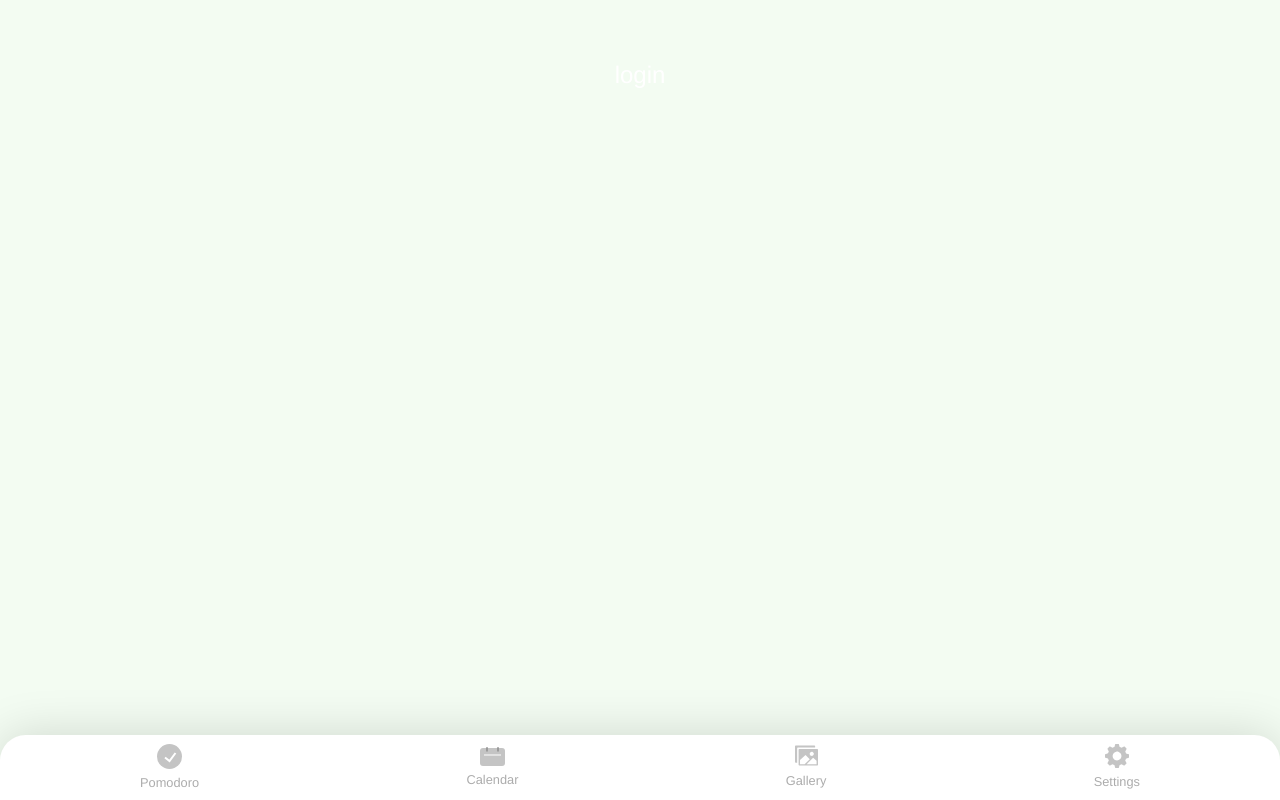
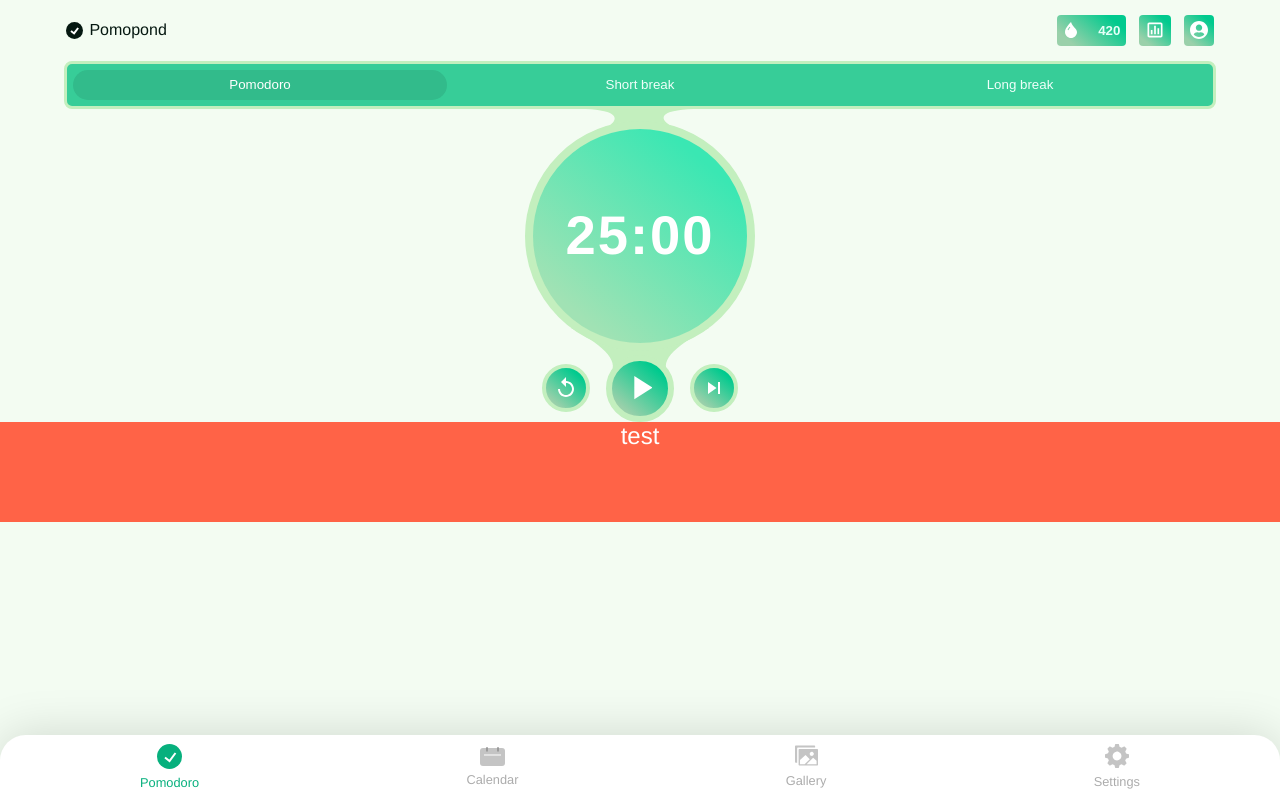
Before and after one commit to Shirajuki/pomopond, a Preact app: page / in a window 1280 px wide. Built offline with nearby package versions, Linux system fonts and the light colour scheme.

Commit message:
feat: add pomodoro timer functionality through web worker

```diff
--- a/index.html
+++ b/index.html
@@ -5,6 +5,17 @@
     <link rel="icon" type="image/svg+xml" href="/src/favicon.svg" />
     <meta name="viewport" content="width=device-width, initial-scale=1.0" />
     <title>Pomopond</title>
+    <meta name="description" content="Your app description" />
+    <link rel="icon" href="/favicon.svg" type="image/svg+xml" />
+    <link
+      rel="alternate icon"
+      href="/favicon.ico"
+      type="image/png"
+      sizes="16x16"
+    />
+    <link rel="apple-touch-icon" href="/apple-touch-icon.png" sizes="180x180" />
+    <link rel="mask-icon" href="/favicon.svg" color="#FFFFFF" />
+    <meta name="theme-color" content="#ffffff" />
   </head>
   <body>
     <div id="app"></div>
--- a/package.json
+++ b/package.json
@@ -11,7 +11,6 @@
     "preact": "^10.5.15"
   },
   "devDependencies": {
-    "sass": "^1.51.0",
     "@preact/preset-vite": "^2.1.5",
     "@typescript-eslint/eslint-plugin": "^5.25.0",
     "@typescript-eslint/parser": "^5.25.0",
@@ -19,7 +18,9 @@
     "eslint-config-preact": "^1.3.0",
     "eslint-config-prettier": "^8.5.0",
     "prettier": "^2.6.2",
+    "sass": "^1.51.0",
     "typescript": "^4.4.4",
-    "vite": "^2.7.2"
+    "vite": "^2.7.2",
+    "vite-plugin-pwa": "^0.12.0"
   }
 }
--- a/src/app.tsx
+++ b/src/app.tsx
@@ -48,7 +48,7 @@ const PopupHandler = ({ popup }: IPopupHandler) => {
 };
 
 export const App = () => {
-  const [screen, setScreen] = useState(0);
+  const [screen, setScreen] = useState(1);
   const [popups, setPopups] = useState<Number[]>([]);
   return (
     <>
--- a/src/components/PomodoroTimer.tsx
+++ b/src/components/PomodoroTimer.tsx
@@ -1,14 +1,118 @@
 import { h } from 'preact';
-import { useState } from 'preact/hooks';
+import {
+  StateUpdater,
+  useEffect,
+  useMemo,
+  useRef,
+  useState,
+} from 'preact/hooks';
+import { formatTimer } from '../utils/TimerUtils';
 import styles from '../styles/pomodoro.module.scss';
+import workerString from '../timer.js?raw';
+const workerBlob = new Blob([workerString], { type: 'text/javascript' });
+const workerUrl = URL.createObjectURL(workerBlob);
+const createWorker = () => new Worker(workerUrl, { type: 'classic' });
 
+type TimerType = {
+  buttons: string[];
+  active: number;
+};
+interface IToggleableButtons {
+  buttons: TimerType;
+  activeClass: string;
+  setButtons: StateUpdater<TimerType>;
+}
+const initialButtons: TimerType = {
+  buttons: ['Pomodoro', 'Short break', 'Long break'],
+  active: 0,
+};
+
+const ToggleableButtons = ({
+  buttons,
+  activeClass,
+  setButtons,
+}: IToggleableButtons) => {
+  return (
+    <>
+      {buttons.buttons.map((button, index) => {
+        return (
+          <button
+            class={buttons.active == index ? activeClass : ''}
+            onClick={() => setButtons({ ...buttons, active: index })}
+          >
+            {button}
+          </button>
+        );
+      })}
+    </>
+  );
+};
+
+type Timer = {
+  time: number;
+  ticking: boolean;
+};
+const initialTimer = {
+  time: 25 * 60,
+  ticking: false,
+};
 const PomodoroTimer = () => {
+  const [buttons, setButtons] = useState<TimerType>(initialButtons);
+  const [timer, setTimer] = useState<Timer>(initialTimer);
+  const worker = useMemo(createWorker, [createWorker]);
+  const workerRef = useRef<Worker>(worker);
+
+  const startTimer = () => {
+    if (!timer.ticking) {
+      workerRef.current.postMessage('start-timer');
+      setTimer({ ...timer, ticking: true });
+    }
+  };
+
+  const stopTimer = () => {
+    if (timer.ticking) {
+      workerRef.current.postMessage('stop-timer');
+      setTimer({ ...timer, ticking: false });
+    }
+  };
+
+  const resetTimer = () => {
+    if (timer.ticking) {
+      workerRef.current.postMessage('reset-timer');
+      setTimer({ time: initialTimer.time, ticking: true });
+    }
+  };
+
+  useEffect(() => {
+    workerRef.current = worker;
+    worker.postMessage(['set-timer', timer.time]);
+    worker.onmessage = function (e) {
+      const result = e.data;
+      console.log('got', result, timer);
+      if (result === 'finish-timer') {
+        setTimer({ time: 0, ticking: false });
+      } else if (result[0] === 'tick-timer')
+        setTimer({ time: result[1], ticking: true });
+    };
+    const cleanup = () => {
+      worker.terminate();
+      setTimer(initialTimer);
+    };
+    return cleanup;
+  }, [worker]);
+
+  useEffect(() => {
+    console.log(timer);
+  }, [timer]);
+
   return (
     <div class={styles.pomodoro}>
       <div class={styles.timerType}>
-        <button class={styles.active}>Pomodoro</button>
-        <button>Short break</button>
-        <button>Long break</button>
+        <ToggleableButtons
+          buttons={buttons}
+          setButtons={setButtons}
+          activeClass={styles.active}
+        />
       </div>
       <svg
         class={styles.topConnect}
@@ -24,7 +128,7 @@ const PomodoroTimer = () => {
         />
       </svg>
       <div class={styles.timerDisplay}>
-        <p>25:00</p>
+        <p>{formatTimer(timer.time)}</p>
         <div></div>
       </div>
       <svg
@@ -42,7 +146,10 @@ const PomodoroTimer = () => {
       </svg>
 
       <div class={styles.timerControls}>
-        <button>
+        <button
+          onClick={resetTimer}
+          class={!timer.ticking ? styles.hidden : ''}
+        >
           <svg
             width="24"
             height="24"
@@ -56,7 +163,8 @@ const PomodoroTimer = () => {
             />
           </svg>
         </button>
-        <button>
+        {!timer.ticking ? (
+          <button onClick={startTimer}>
             <svg
               width="24"
               height="24"
@@ -67,6 +175,25 @@ const PomodoroTimer = () => {
               <path d="M0 0V20.4167L16.0417 10.2083L0 0Z" fill="white"></path>
             </svg>
           </button>
+        ) : (
+          <button
+            onClick={stopTimer}
+            class={!timer.ticking ? styles.hidden : ''}
+          >
+            <svg
+              width="24"
+              height="24"
+              viewBox="0 0 19 21"
+              fill="none"
+              xmlns="http://www.w3.org/2000/svg"
+            >
+              <path
+                d="M0.75 20.7084H6.58333V0.291687H0.75V20.7084ZM12.4167 0.291687V20.7084H18.25V0.291687H12.4167Z"
+                fill="white"
+              />
+            </svg>
+          </button>
+        )}
         <button>
           <svg
             width="24"
--- a/src/styles/index.scss
+++ b/src/styles/index.scss
@@ -30,7 +30,7 @@ body {
     left: 0;
     display: flex;
     justify-content: space-between;
-    padding: 0 5%;
+    padding: 0 calc(5% + 2px);
     width: 100%;
     height: 3.8rem;
     color: #051811;
--- /dev/null
+++ b/src/timer.js
@@ -0,0 +1,37 @@
+class Timer {
+  constructor(secs) {
+    this.initTime = secs;
+    this.time = this.initTime;
+  }
+  set(time) {
+    this.time = time;
+  }
+  tick() {
+    this.time--;
+  }
+}
+const timer = new Timer(25 * 60);
+let timerInt;
+
+self.addEventListener('message', (e) => {
+  const result = e.data;
+  //console.log('Worker: Message received from main script::', result);
+
+  if (result === 'start-timer') {
+    timerInt = setInterval(() => {
+      if (timer.time > 0) {
+        timer.tick();
+        postMessage(['tick-timer', timer.time]);
+      } else {
+        if (timerInt) clearInterval(timerInt);
+        postMessage('finish-timer');
+      }
+    }, 1000);
+  } else if (result === 'stop-timer') {
+    if (timerInt) clearInterval(timerInt);
+  } else if (result === 'reset-timer') {
+    timer.set(timer.initTime);
+  } else if (result[0] === 'set-timer') {
+    timer.set(+result[1]);
+  }
+});
--- /dev/null
+++ b/src/utils/TimerUtils.ts
@@ -0,0 +1,9 @@
+export const padZero = (number: number) => {
+  return number >= 10 ? number : '0' + number;
+};
+
+export const formatTimer = (timer: number): string => {
+  const mins = Math.floor(timer / 60);
+  const secs = Math.floor(timer % 60);
+  return `${padZero(mins)}:${padZero(secs)}`;
+};
--- a/tsconfig.json
+++ b/tsconfig.json
@@ -3,7 +3,7 @@
     "target": "ESNext",
     "useDefineForClassFields": true,
     "lib": ["DOM", "DOM.Iterable", "ESNext"],
-    "allowJs": false,
+    "allowJs": true,
     "skipLibCheck": false,
     "esModuleInterop": false,
     "allowSyntheticDefaultImports": true,
@@ -18,5 +18,5 @@
     "jsxFactory": "h",
     "jsxFragmentFactory": "Fragment"
   },
-  "include": ["src"]
+  "include": ["src", "src/*.js"]
 }
--- a/vite.config.ts
+++ b/vite.config.ts
@@ -1,7 +1,43 @@
-import { defineConfig } from 'vite'
-import preact from '@preact/preset-vite'
+import { defineConfig } from 'vite';
+import preact from '@preact/preset-vite';
+import { VitePWA } from 'vite-plugin-pwa';
 
 // https://vitejs.dev/config/
 export default defineConfig({
-  plugins: [preact()]
-})
+  plugins: [
+    preact(),
+    VitePWA({
+      registerType: 'autoUpdate',
+      includeAssets: [
+        'favicon.svg',
+        'favicon.ico',
+        'robots.txt',
+        'apple-touch-icon.png',
+      ],
+      manifest: {
+        name: 'Pomopond',
+        short_name: 'Pomopond',
+        description: 'Pomodoro timer c:',
+        theme_color: '#ffffff',
+        icons: [
+          {
+            src: 'pwa-192x192.png',
+            sizes: '192x192',
+            type: 'image/png',
+          },
+          {
+            src: 'pwa-512x512.png',
+            sizes: '512x512',
+            type: 'image/png',
+          },
+          {
+            src: 'pwa-512x512.png',
+            sizes: '512x512',
+            type: 'image/png',
+            purpose: 'any maskable',
+          },
+        ],
+      },
+    }),
+  ],
+});
```
Also changed, not shown: public/robots.txt (added), 1 other file (tests, documents, lock files or other folders). Lines whose indentation alone changed are shown as unchanged.
